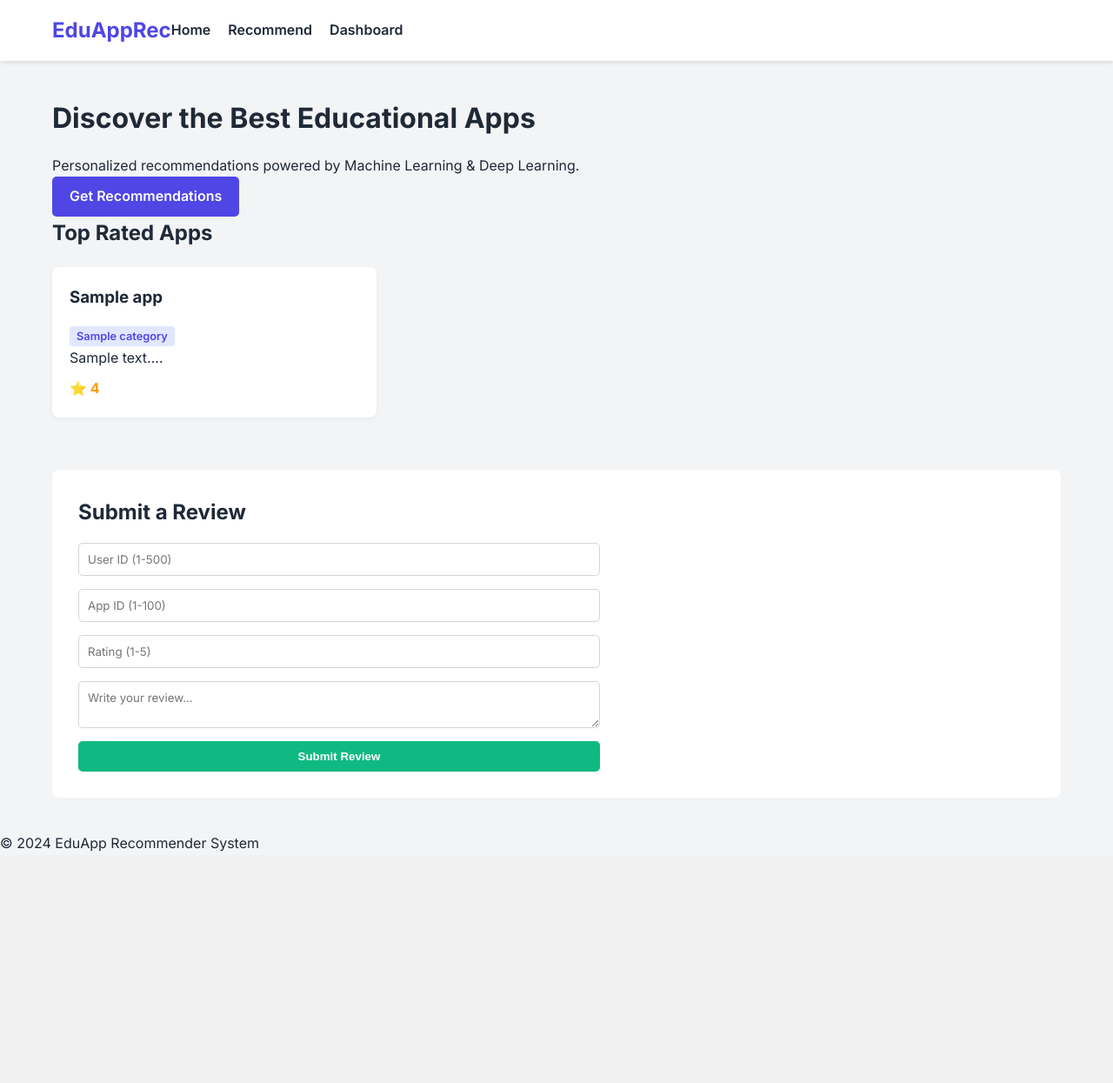
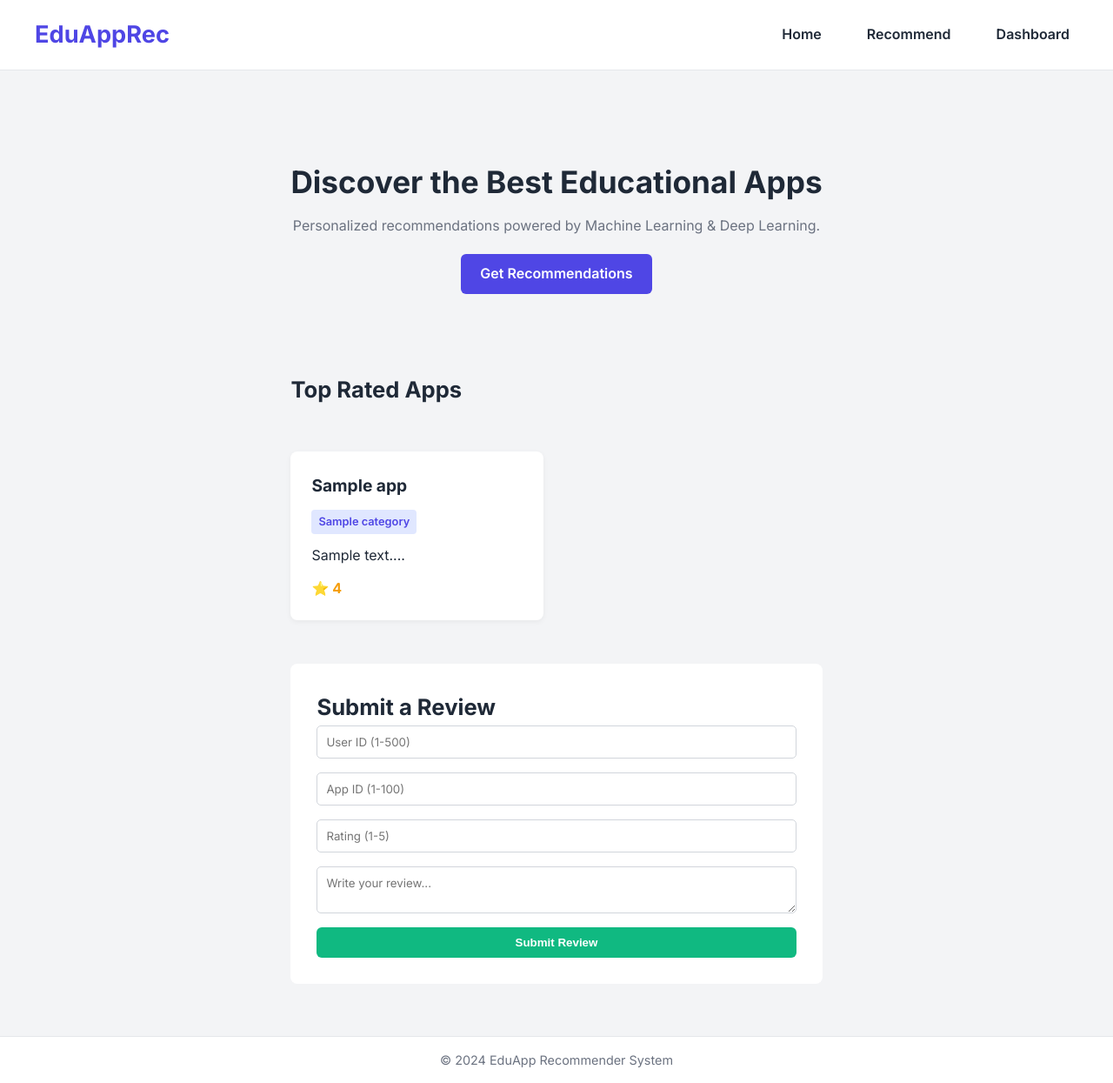
Before and after one commit to Pradeep232823/eduapp-recommende, a Flask app: template templates/index.html in a window 1280 px wide. Shown: the whole page at 87% size. Before the commit the page ends 979 px from the top, so only its background shows below. Run offline with Flask 3, Linux system fonts and the light colour scheme; the template is opened without the code that fills it: most values are stand-ins (such as "Sample title", 1, 10 or a date in 2020); parts of the project's set-up code (start-up, migrations or seed data) failed here and were passed over; some libraries are stand-ins or nearby versions.

Commit message:
Add files via upload

```diff
--- a/static/style.css
+++ b/static/style.css
@@ -1,3 +1,6 @@
+/* =========================
+   COLOR VARIABLES
+   ========================= */
 :root {
     --primary: #4f46e5;
     --secondary: #10b981;
@@ -5,14 +8,35 @@
     --light: #f3f4f6;
     --white: #ffffff;
     --gray: #6b7280;
+    --warning: #f59e0b;
 }
 
+/* =========================
+   RESET
+   ========================= */
 * {
     box-sizing: border-box;
     margin: 0;
     padding: 0;
 }
 
+/* =========================
+   GLOBAL LAYOUT FIX
+   ========================= */
+html, body {
+    height: 100%;
+}
+
+/* Page wrapper for footer control */
+.page-wrapper {
+    min-height: 100vh;
+    display: flex;
+    flex-direction: column;
+}
+
+/* =========================
+   BODY
+   ========================= */
 body {
     font-family: 'Inter', sans-serif;
     background-color: var(--light);
@@ -20,26 +44,32 @@
     line-height: 1.6;
 }
 
+/* =========================
+   CONTAINER
+   ========================= */
 .container {
     max-width: 1200px;
     margin: 0 auto;
     padding: 0 20px;
 }
 
+/* =========================
+   NAVBAR
+   ========================= */
 nav {
     background-color: var(--white);
-    box-shadow: 0 2px 4px rgba(0,0,0,0.1);
-    padding: 1rem 0;
+    border-bottom: 1px solid #e5e7eb;
 }
 
 .nav-container {
     display: flex;
-    justify_content: space-between;
+    justify-content: space-between;
     align-items: center;
+    padding: 18px 0;
 }
 
 .logo {
-    font-size: 1.5rem;
+    font-size: 1.7rem;
     font-weight: 700;
     color: var(--primary);
     text-decoration: none;
@@ -48,40 +78,69 @@
 .nav-links {
     list-style: none;
     display: flex;
-    gap: 20px;
+    gap: 32px;
 }
 
 .nav-links a {
     text-decoration: none;
     color: var(--dark);
     font-weight: 600;
+    padding: 6px 10px;
+    border-radius: 5px;
 }
 
 .nav-links a:hover {
+    background-color: #eef2ff;
     color: var(--primary);
 }
 
+/* =========================
+   MAIN CONTENT
+   ========================= */
 .main-content {
-    padding: 40px 20px;
+    flex: 1;                 /* 🔥 keeps footer at bottom */
+    padding: 60px 20px;
+    display: flex;
+    flex-direction: column;
+    gap: 50px;
 }
 
-h1, h2, h3 {
-    margin-bottom: 1rem;
+/* =========================
+   HEADINGS
+   ========================= */
+h1 {
+    font-size: 2.2rem;
 }
 
+h2 {
+    font-size: 1.6rem;
+}
+
+h3 {
+    font-size: 1.2rem;
+}
+
+/* =========================
+   BUTTONS
+   ========================= */
 .btn {
     display: inline-block;
-    padding: 10px 20px;
-    border-radius: 5px;
+    padding: 10px 22px;
+    border-radius: 6px;
+    font-weight: 600;
     text-decoration: none;
-    font-weight: 600;
+    cursor: pointer;
     border: none;
-    cursor: pointer;
 }
 
 .btn-primary {
     background-color: var(--primary);
     color: var(--white);
+    margin-top:20px;
+}
+
+.btn-primary:hover {
+    background-color: #4338ca;
 }
 
 .btn-secondary {
@@ -89,23 +148,48 @@
     color: var(--white);
 }
 
+.btn-secondary:hover {
+    background-color: #059669;
+}
+
+/* =========================
+   HERO
+   ========================= */
+.hero {
+    text-align: center;
+    padding: 40px 0;
+}
+
+.hero p {
+    margin-top: 10px;
+    color: var(--gray);
+}
+
+/* =========================
+   APP GRID
+   ========================= */
 .app-grid {
     display: grid;
-    grid-template-columns: repeat(auto-fill, minmax(300px, 1fr));
-    gap: 20px;
-    margin-top: 20px;
+    grid-template-columns: repeat(auto-fill, minmax(280px, 1fr));
+    gap: 30px;
 }
 
+/* =========================
+   APP CARD
+   ========================= */
 .app-card {
     background: var(--white);
-    padding: 20px;
+    padding: 24px;
     border-radius: 8px;
-    box-shadow: 0 2px 5px rgba(0,0,0,0.05);
-    transition: transform 0.2s;
+    box-shadow: 0 2px 6px rgba(0,0,0,0.05);
+    display: flex;
+    flex-direction: column;
+    gap: 12px;
+    transition: transform 0.2s ease;
 }
 
 .app-card:hover {
-    transform: translateY(-5px);
+    transform: translateY(-4px);
 }
 
 .badge {
@@ -115,36 +199,78 @@
     border-radius: 4px;
     font-size: 0.8rem;
     font-weight: 600;
+    width: fit-content;
 }
 
 .rating {
-    margin-top: 10px;
     font-weight: bold;
-    color: #f59e0b;
+    color: var(--warning);
 }
 
+/* =========================
+   DASHBOARD
+   ========================= */
 .stats-grid {
     display: grid;
     grid-template-columns: repeat(3, 1fr);
-    gap: 20px;
-    margin-bottom: 40px;
+    gap: 30px;
 }
 
 .stat-card {
     background: var(--white);
-    padding: 20px;
+    padding: 25px;
     border-radius: 8px;
     text-align: center;
 }
 
 .stat-value {
-    font-size: 2.5rem;
+    font-size: 2.4rem;
     font-weight: 700;
     color: var(--primary);
 }
 
+/* =========================
+   CATEGORY LIST
+   ========================= */
+.category-list {
+    background: var(--white);
+    padding: 25px;
+    border-radius: 8px;
+}
+
+.category-item {
+    display: flex;
+    align-items: center;
+    gap: 15px;
+    margin-bottom: 18px;
+}
+
+.cat-name {
+    width: 160px;
+    font-weight: 600;
+}
+
+.cat-count {
+    font-size: 0.9rem;
+    color: var(--gray);
+}
+
+.progress-bar {
+    flex-grow: 1;
+    height: 10px;
+    background: #e5e7eb;
+    border-radius: 5px;
+}
+
+.progress {
+    height: 100%;
+    background: var(--primary);
+}
+
+/* =========================
+   FORMS
+   ========================= */
 .review-section {
-    margin-top: 60px;
     background: var(--white);
     padding: 30px;
     border-radius: 8px;
@@ -153,20 +279,22 @@
 .review-form {
     display: flex;
     flex-direction: column;
-    gap: 15px;
+    gap: 16px;
     max-width: 600px;
 }
 
-input, textarea {
+input, textarea, select {
     padding: 10px;
     border: 1px solid #d1d5db;
     border-radius: 5px;
     font-family: inherit;
 }
 
+/* =========================
+   ALERTS
+   ========================= */
 .alert {
     padding: 15px;
-    margin-bottom: 20px;
     border-radius: 5px;
 }
 
@@ -180,49 +308,68 @@
     color: #991b1b;
 }
 
-.category-list {
+/* =========================
+   FOOTER
+   ========================= */
+footer {
     background: var(--white);
-    padding: 20px;
-    border-radius: 8px;
+    text-align: center;
+    padding: 15px;
+    font-size: 0.9rem;
+    color: var(--gray);
+    border-top: 1px solid #e5e7eb;
 }
 
-.category-item {
-    display: flex;
-    align-items: center;
-    margin-bottom: 15px;
+/* =========================
+   RESPONSIVE DESIGN
+   ========================= */
+@media (max-width: 1024px) {
+    .stats-grid {
+        grid-template-columns: repeat(2, 1fr);
+    }
 }
 
-.cat-name {
-    width: 150px;
-    font-weight: 600;
+@media (max-width: 768px) {
+
+    .nav-container {
+        flex-direction: column;
+        gap: 12px;
+    }
+
+    .nav-links {
+        flex-direction: column;
+        gap: 10px;
+    }
+
+    .main-content {
+        padding: 40px 15px;
+        gap: 40px;
+    }
+
+    .stats-grid {
+        grid-template-columns: 1fr;
+    }
+
+    .app-grid {
+        grid-template-columns: 1fr;
+    }
+
+    .category-item {
+        flex-direction: column;
+        align-items: flex-start;
+    }
+
+    .btn {
+        width: 100%;
+        text-align: center;
+    }
 }
 
-.progress-bar {
-    flex-grow: 1;
-    height: 10px;
-    background: #e5e7eb;
-    border-radius: 5px;
-    overflow: hidden;
-    margin-left: 10px;
+@media (max-width: 480px) {
+    h1 {
+        font-size: 1.5rem;
+    }
+    h2 {
+        font-size: 1.2rem;
+    }
 }
-
-.progress {
-    height: 100%;
-    background: var(--primary);
-}
-
-
-.search-form {
-    display: flex;
-    gap: 15px;
-    align-items: center;
-    margin: 30px 0;
-}
-select {
-    padding: 10px;
-    border: 1px solid #d1d5db;
-    border-radius: 5px;
-    font-family: inherit;
-    background-color: var(--white);
-    cursor: pointer;
-}
--- a/templates/base.html
+++ b/templates/base.html
@@ -8,6 +8,10 @@
     <link href="https://fonts.googleapis.com/css2?family=Inter:wght@400;600;700&display=swap" rel="stylesheet">
 </head>
 <body>
+
+<!-- 🔥 ADDED WRAPPER -->
+<div class="page-wrapper">
+
     <nav>
         <div class="container nav-container">
             <a href="{{ url_for('index') }}" class="logo">EduAppRec</a>
@@ -34,5 +38,8 @@
     <footer>
         <p>&copy; 2024 EduApp Recommender System</p>
     </footer>
+
+</div> <!-- 🔥 END WRAPPER -->
+
 </body>
 </html>
```
Also changed, not shown: apps.csv (+26 -26 lines), real_apps_list.csv (+18 -18 lines), ratings.csv, 3 other files.
